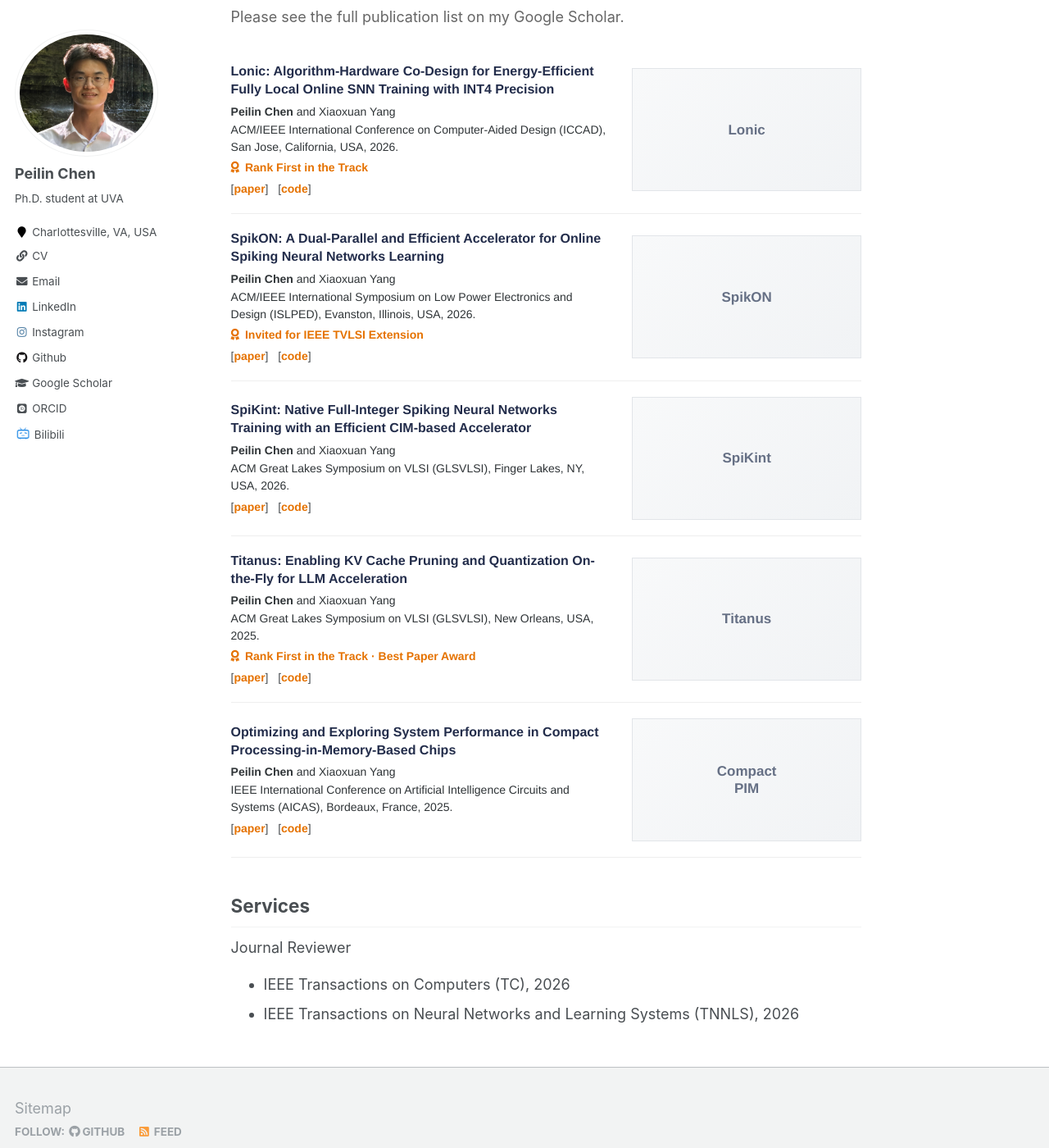
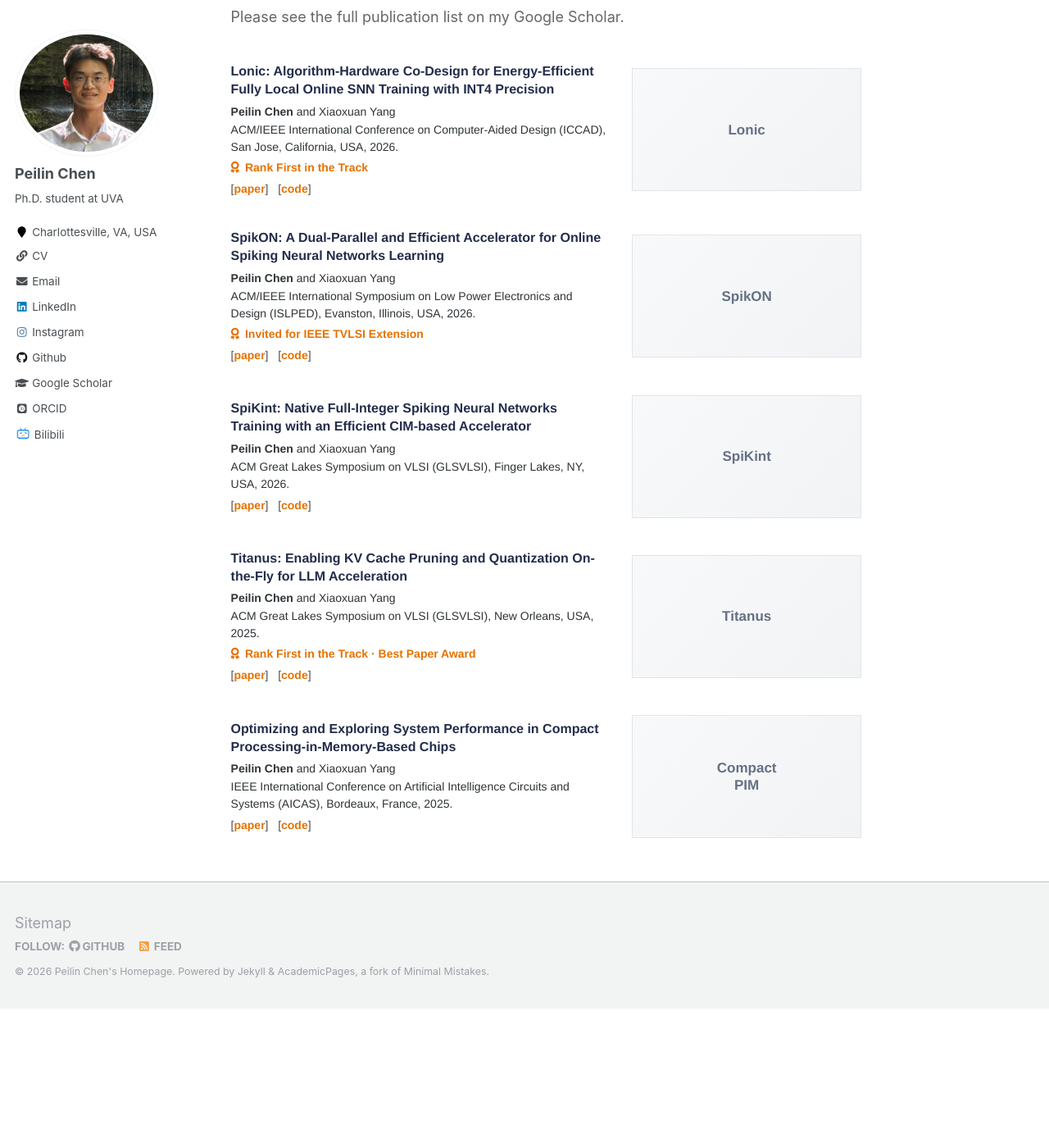
Before and after one commit to peilin-chen/peilin-chen.github.io, a Jekyll site: the page built from _pages/about.md, in a window 1280 px wide and 1400 px high, scrolled down 1119 px. Shown: the whole window at 82% size. Built offline with Jekyll 4.4.1, drawn with Linux system fonts in a browser that asks for light colours; some web fonts are replaced; after the commit the page ends 2349 px from its top, so only the background shows below that.

Commit message:
Update about.md

```diff
--- a/_pages/about.md
+++ b/_pages/about.md
@@ -321,23 +321,6 @@ During his undergraduate, he worked with Prof. Kang Li on designing the 64-bit p
 
 </div>
 
-  <h2 id="services">Services</h2>
-
-<div class="services-section">
-
-  <div class="service-title">Journal Reviewer</div>
-
-  <ul>
-    <li>
-      IEEE Transactions on Computers (TC), 2026
-    </li>
-    <li>
-      IEEE Transactions on Neural Networks and Learning Systems (TNNLS), 2026
-    </li>
-  </ul>
-
-</div>
-
 
 <style>
 
```
Also changed, not shown: other parts of _pages/about.md (+0 -2 lines).
